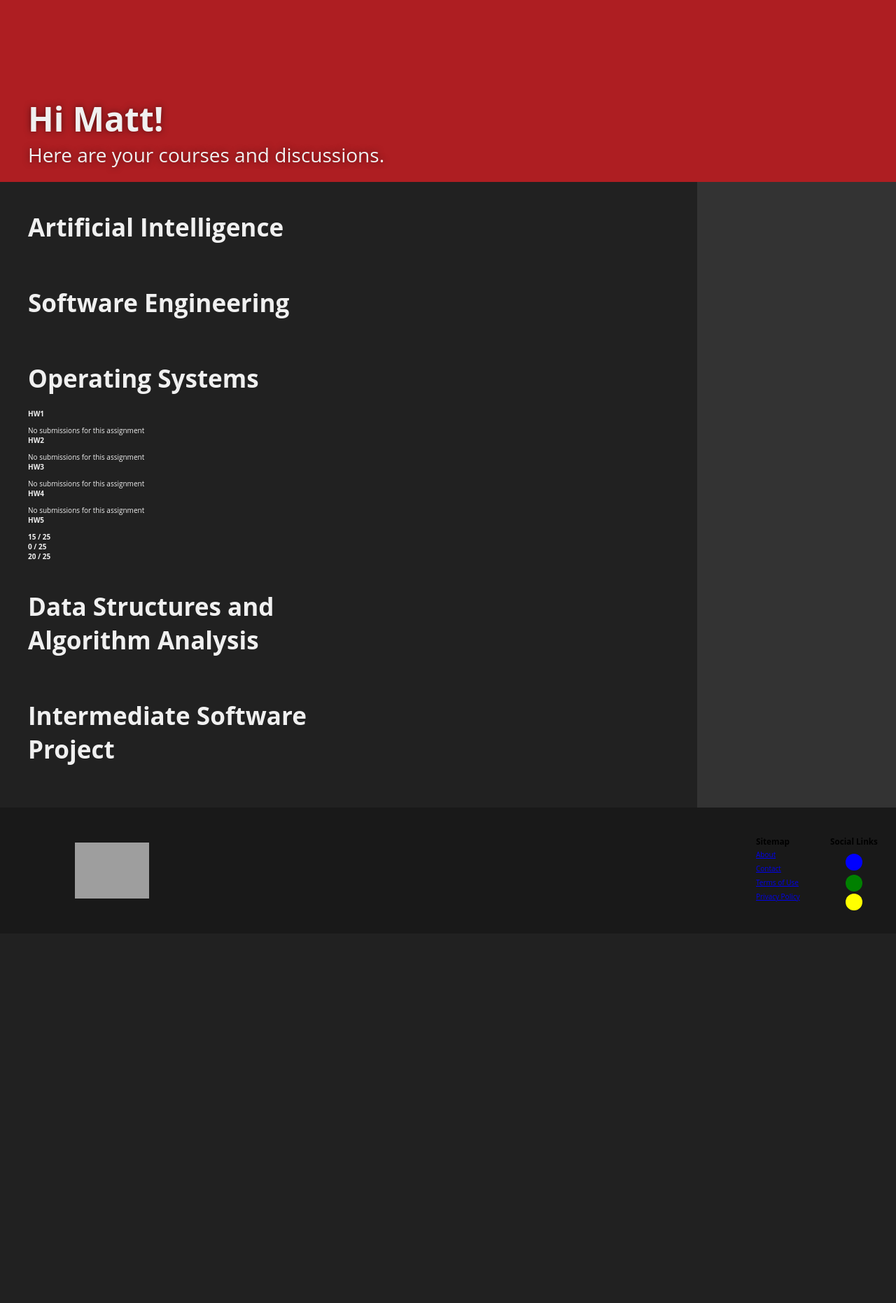
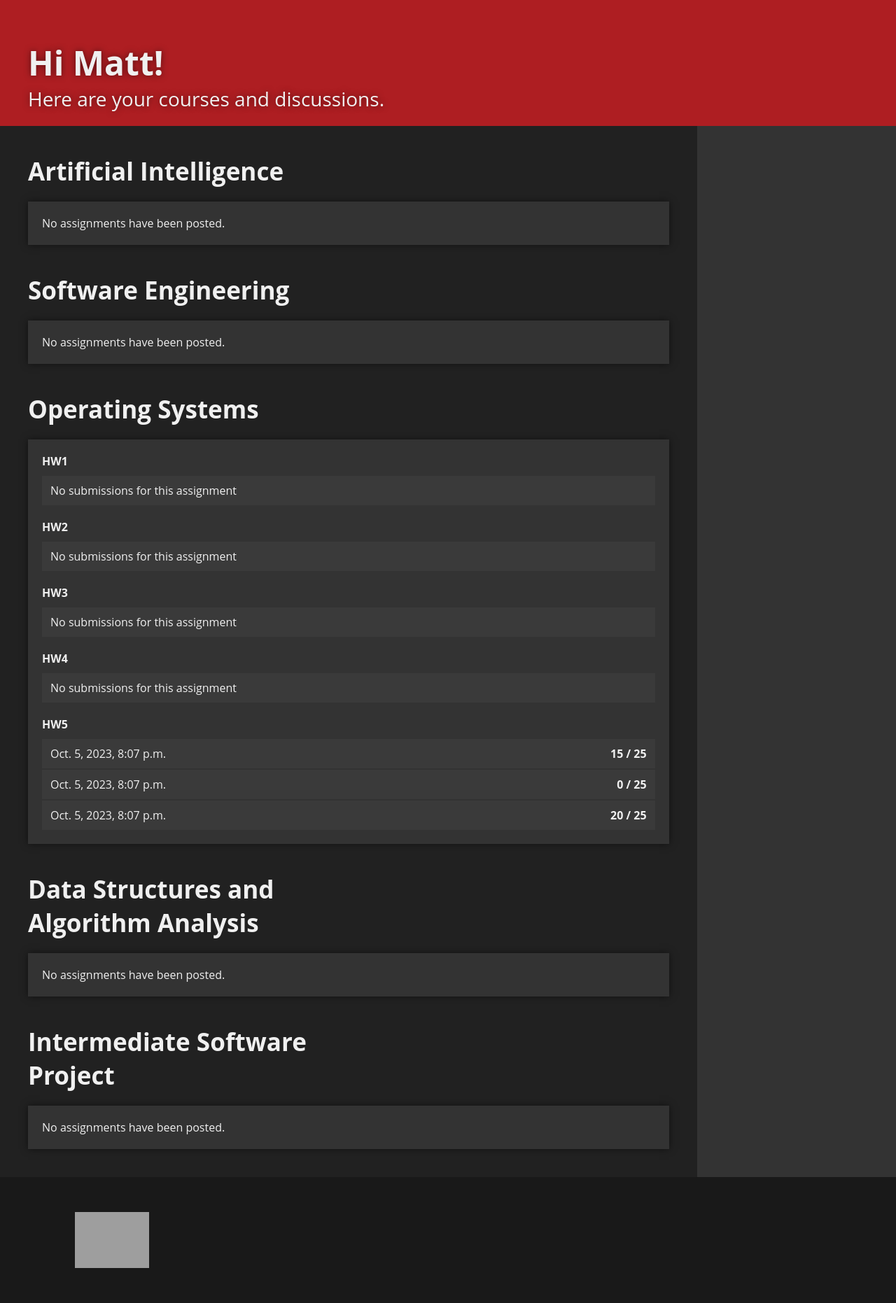
Before and after one commit to mattirizarry/CS396-Project, a Django app: page /report in a window 1280 px wide. Shown: the part 140-2002 px from the top of the page at 70% size. Before the commit the page ends 1441 px from the top, so only its background shows below. Run offline with Django 4.2, Linux system fonts and the light colour scheme; a user stored in the database is signed in; data comes from the database, SQL or seed files in the repository; both versions use the stored data as it was after the commit; some libraries are stand-ins or nearby versions; grey boxes are pictures that could not be loaded.

Commit message:
Completely styled both reports for the students and the teachers.

```diff
--- a/dashboard/models.py
+++ b/dashboard/models.py
@@ -1,4 +1,5 @@
 from django.db import models
+from django.utils import timezone
 from django.contrib.auth.models import AbstractUser
 from ckeditor.fields import RichTextField
 
@@ -51,6 +52,7 @@ class Submission(models.Model):
     assignment = models.ForeignKey(Assignment, on_delete=models.CASCADE)
     course = models.ForeignKey(Course, on_delete=models.CASCADE, blank=True, null=True)
     user = models.ForeignKey(Profile, on_delete=models.CASCADE, null=True, blank=True)
+    created_at = models.DateTimeField(auto_now_add=True)
 
 class DiscussionPost(models.Model):
     title = models.CharField(max_length=100)
--- a/static/styles/app.css
+++ b/static/styles/app.css
@@ -2,6 +2,9 @@
 
 @import 'pages/index.css';
 @import 'pages/course.css';
+@import 'pages/lesson.css';
+@import 'pages/report.css';
+@import 'pages/teacher-report.css';
 
 @import 'components/header.css';
 @import 'components/footer.css';
--- a/static/styles/components/header.css
+++ b/static/styles/components/header.css
@@ -1,12 +1,12 @@
 .site-header {
     background: var(--accent);
     display: grid;
-    grid-template-rows: 14rem 26rem;
+    grid-template-rows: 14rem 18rem;
 }
 
 .site-header .jumbotron {
     padding: 2rem 4rem;
-    height: 26rem;
+    height: 18rem;
     display: grid;
 }
 
--- a/static/styles/general.css
+++ b/static/styles/general.css
@@ -17,7 +17,7 @@ body {
     display: grid;
     /* create a grid with the top row being 14 rem, the bottom row being 46rem, and it should at least show what is left in the middle */
 
-    grid-template-rows: 40rem 1fr 18rem;
+    grid-template-rows: 32rem 1fr 18rem;
     min-height: 100svh;
 }
 
--- /dev/null
+++ b/static/styles/pages/report.css
@@ -0,0 +1,33 @@
+.grade-report {
+    background: var(--tertiary);
+    box-shadow: 0 0 1rem rgba(0, 0, 0, 0.5);
+    padding: 2rem;
+    font-size: 1.6rem;
+}
+
+.grade-report .assignments {
+    display: grid;
+    row-gap: 2rem;
+}
+
+.grade-report .assignments .assignment .empty {
+    background: var(--quint);
+    padding: 1rem 1.2rem;
+}
+
+.grade-report .assignments .assignment .submissions {
+    display: grid;
+    row-gap: 0.2rem;
+}
+
+.grade-report .assignments .assignment .submissions .submission {
+    display: grid;
+    grid-template-columns: 1fr 6rem;
+    background: var(--quint);
+    padding: 1rem 1.2rem;
+}
+
+.grade-report .assignments .assignment .submissions .submission strong {
+    align-self: center;
+    justify-self: end;
+}
--- a/templates/base.html
+++ b/templates/base.html
@@ -46,19 +46,6 @@
         </main>
         <footer class="site-footer">
             <img src="https://www.wku.edu/marketingandcommunications/images/wku_r.png" alt="logo" class="footer-logo">
-            <section class="footer-links">
-                <h3>Sitemap</h3>
-                <a href="#">About</a>
-                <a href="#">Contact</a>
-                <a href="#">Terms of Use</a>
-                <a href="#">Privacy Policy</a>
-            </section>
-            <section class="footer-social">
-                <h3>Social Links</h3>
-                <a href="#"></a>
-                <a href="#"></a>
-                <a href="#"></a>
-            </section>
         </footer>
     </body>
 </html>
--- a/templates/report.html
+++ b/templates/report.html
@@ -8,7 +8,8 @@
                 <section class="container-header">
                     <h3>{{ course_name }}</h3>
                 </section>
-                <section class="container-body">
+                <section class="container-body grade-report">
+                    {% if assignments %}
                     <section class="assignments">
                         {% for assignment_name, submissions in assignments.items %}
                         <section class="assignment">
@@ -17,17 +18,20 @@
                             <section class="submissions">
                                 {% for submission in submissions %}
                                     <section class="submission">
+                                        <p>{{submission.created_at}}</p>
                                         <strong>{{ submission.earned }} / {{submission.possible}}</strong>
                                     </section>
                                 {% endfor %}
                             </section>
                             {% else %}
-                            <p>No submissions for this assignment</p>
+                            <p class="empty">No submissions for this assignment</p>
                             {% endif %}
                         </section>
                         {% endfor %}
                     </section>
-
+                    {% else %}
+                        <p class="empty">No assignments have been posted.</p>
+                    {% endif %}
                 </section>
             </section>
             {% endfor %}
```
Also changed, not shown: static/styles/pages/lesson.css (added, +47 -0 lines), static/styles/pages/teacher-report.css (added, +43 -0 lines), templates/lesson.html (+17 -4 lines), templates/registration/login.html (+22 -6 lines), templates/teacher-report.html (+11 -4 lines), dashboard/migrations/0022_submission_created_at.py (added), db.sqlite3, static/styles/components/lesson.css (deleted).
